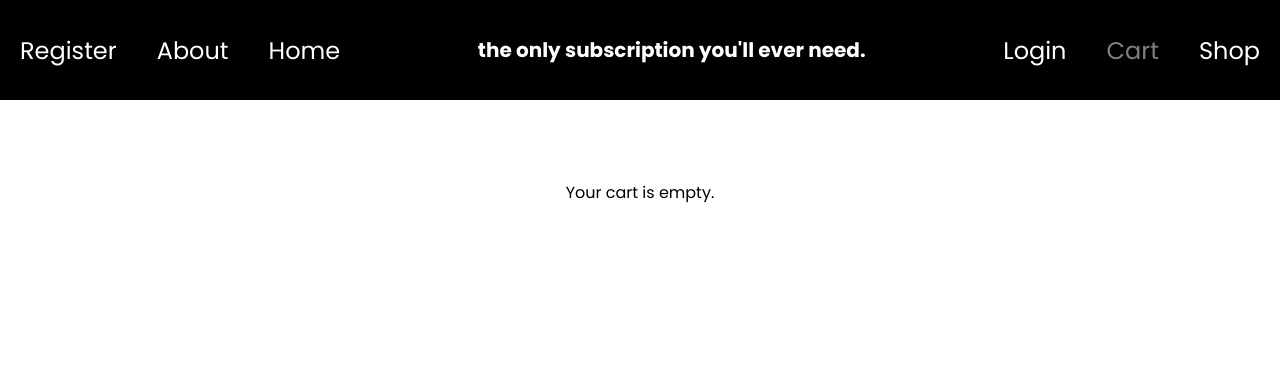
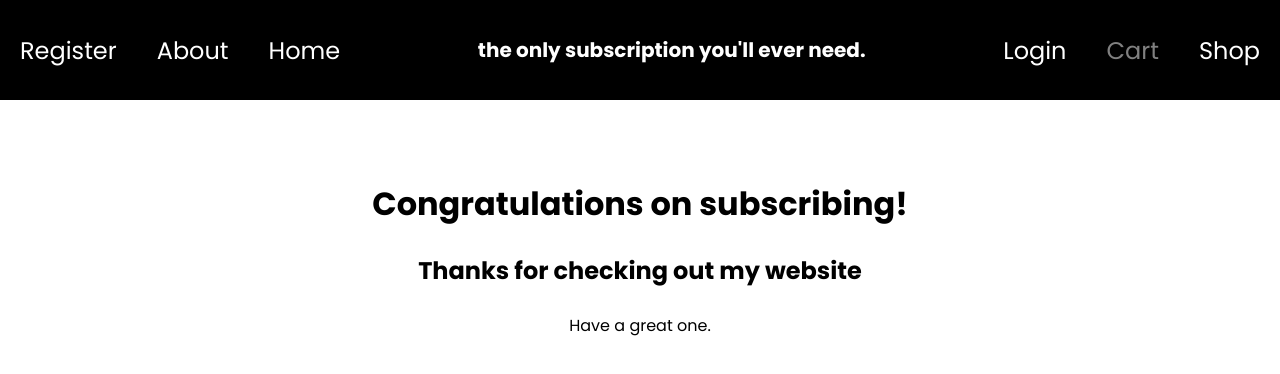
Before and after one commit to vianneychin/Subscribe-to-Smells-That-Matter, a React (Create React App) app: page /cart in a window 1280 px wide. Shown: the top 374 px of the page. Built offline with nearby package versions, Linux system fonts and the light colour scheme.

Commit message:
Add Subscription component

```diff
--- a/src/Components/Home/Home.jsx
+++ b/src/Components/Home/Home.jsx
@@ -11,10 +11,10 @@ const Home = () => {
         </Link>
       </div>
       <div>
-
+        {/* Add content */}
       </div>
       <div>
-
+        {/* Add content */}
       </div>
     </StyledHome>
   )
--- a/src/Components/Login/Login.jsx
+++ b/src/Components/Login/Login.jsx
@@ -1,4 +1,4 @@
-import React from 'react'
+import React, { useEffect } from 'react'
 import { Link, Redirect } from 'react-router-dom'
 import { StyledLogin } from './styledLogin'
 
@@ -7,7 +7,15 @@ import useLoginForm from '../../hooks/useLoginForm'
 
 const Login = ({ setLogged }) => {
   const { errorMessage, handleSubmit, handleLoginForm, inputs, logged } = useLoginForm()
-  logged && setLogged(true)
+
+  useEffect( () => {
+    if (logged) {
+      setLogged(true)
+    }
+  }, [logged])
+
+
+
   return (
     <StyledLogin>
       {
--- a/src/Components/NavBar/Navbar.jsx
+++ b/src/Components/NavBar/Navbar.jsx
@@ -1,12 +1,15 @@
 import React, { useState, useEffect } from 'react'
-import { NavLink } from 'react-router-dom'
+import { NavLink, Link } from 'react-router-dom'
 import { Nav } from './styledNavBar'
 
 
 const NavBar = ({ logged }) => {
-  const [display, setDisplay] = useState('')
+  const [display, setDisplay]             = useState('')
+  const [logoutDisplay, setLogoutDisplay] = useState('none')
 
-  useEffect( () => logged ? setDisplay('none') : setDisplay(''), [logged])
+  useEffect(() => logged ? setDisplay('none')   : setDisplay(''), [logged])
+  useEffect(() => logged ? setLogoutDisplay('') : null, [logged])
+
 
   return (
     <Nav>
@@ -19,9 +22,9 @@ const NavBar = ({ logged }) => {
       <NavLink exact to="/" activeStyle={{ color: 'grey' }}>
         Home
       </NavLink>
-      <h1>
-        the only subscription you'll ever need.
-      </h1>
+        <h1>
+          the only subscription you'll ever need.
+        </h1>
       <NavLink to="/login" style={{ display: display }} activeStyle={{ color: 'grey' }}>
         Login
       </NavLink>
@@ -31,6 +34,9 @@ const NavBar = ({ logged }) => {
       <NavLink to="/store" activeStyle={{ color: 'grey' }}>
         Shop
       </NavLink>
+      <a style={{ display: logoutDisplay }}>
+        Logout
+      </a>
     </Nav>
   )
 }
--- a/src/Components/ShoppingCart/ShoppingCart.jsx
+++ b/src/Components/ShoppingCart/ShoppingCart.jsx
@@ -1,6 +1,8 @@
 import React from 'react'
 import { StyledShoppingCart } from './StyledShoppingCart'
 import ContinueModal from './ContinueModal/ContinueModal'
+
+import YourSubscription from '../YourSubscription/YourSubscription'
 
 import UseModal from '../../hooks/useModal'
 
@@ -10,9 +12,14 @@ const ShoppingCart = ({
 }) => {
   const { toggle, setToggle} = UseModal()
   return (
+
+
     <StyledShoppingCart>
+
+      <YourSubscription />
+
       <div>
-        { yourCartIsEmpty }
+        {/* { yourCartIsEmpty } */}
       </div>
       <main style={{ display: emptyCart }}>
         <section>
--- /dev/null
+++ b/src/Components/YourSubscription/YourSubscription.jsx
@@ -0,0 +1,18 @@
+import React from 'react'
+import { StyledYourSubscription } from './styledYourSubscription'
+
+const YourSubscription = () => {
+  return (
+    <StyledYourSubscription>
+      <div>
+        <h1>Congratulations on subscribing!</h1>
+        <br />
+        <h2>Thanks for checking out my website</h2>
+        <br />
+        <p>Have a great one.</p>
+      </div>
+    </StyledYourSubscription>
+  )
+}
+
+export default YourSubscription
--- /dev/null
+++ b/src/Components/YourSubscription/styledYourSubscription.js
@@ -0,0 +1,12 @@
+import styled from 'styled-components'
+
+export const StyledYourSubscription = styled.div`
+  display: flex;
+  flex-direction: column;
+  justify-content: center;
+  text-align: center;
+  > div {
+    color: black;
+    margin-bottom: 5em;
+ }
+`
```
